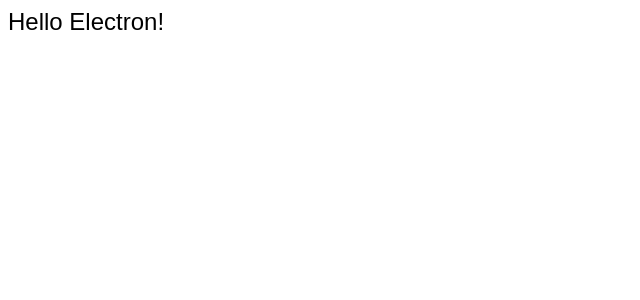
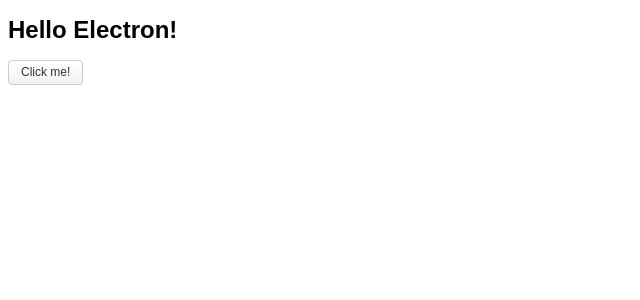
Before and after one commit to hokaccha/electron-starter, a React app: page / in a window 1280 px wide. Shown: the top 300 px of the page, without its empty margins (0-640 px from the left). Built offline with nearby package versions, Linux system fonts and the light colour scheme; the HTML template or start-up script is replaced by a standard one.

Commit message:
Add Button component

```diff
--- a/src/renderer/app.css
+++ b/src/renderer/app.css
@@ -1,4 +1,7 @@
 .App {
   font-family: sans-serif;
+}
+
+.App h1 {
   font-size: 24px;
 }
--- a/src/renderer/app.tsx
+++ b/src/renderer/app.tsx
@@ -1,11 +1,19 @@
 import * as React from 'react';
 import * as ReactDOM from 'react-dom';
+import Button from './components/Button';
 
 import './app.css';
 
 class App extends React.Component<any, any> {
   render() {
-    return <div className="App">Hello Electron!</div>;
+    return <div className="App">
+      <h1>Hello Electron!</h1>
+      <Button onClick={e => this.handleClickButton()}>Click me!</Button>
+    </div>;
+  }
+
+  handleClickButton() {
+    console.log('clicked!');
   }
 }
 
--- /dev/null
+++ b/src/renderer/components/Button/Button.css
@@ -0,0 +1,22 @@
+.Button {
+  display: inline-block;
+  padding: 3px 12px;
+  margin: 0;
+  font-size: 12px;
+  line-height: 1.4;
+  text-align: center;
+  white-space: nowrap;
+  vertical-align: middle;
+  cursor: pointer;
+  background-image: linear-gradient(transparent, rgba(0, 0, 0, 0.02), rgba(0, 0, 0, 0.06));
+  border: 1px solid #CCC;
+  border-radius: 4px;
+  color: #333;
+  background-color: #FFF;
+  user-select: none;
+  -webkit-user-select: none;
+}
+
+.Button:hover {
+  background-image: linear-gradient(transparent, rgba(0, 0, 0, 0.05), rgba(0, 0, 0, 0.10));
+}
--- /dev/null
+++ b/src/renderer/components/Button/Button.tsx
@@ -0,0 +1,22 @@
+import * as React from 'react';
+
+interface ButtonProps {
+  onClick: (event: React.MouseEvent<HTMLSpanElement>) => void;
+}
+
+export default class Button extends React.Component<ButtonProps> {
+  constructor(props) {
+    super(props);
+    this.handleClick = this.handleClick.bind(this);
+  }
+
+  handleClick(e: React.MouseEvent<HTMLSpanElement>) {
+    if (this.props.onClick) {
+      this.props.onClick(e);
+    }
+  }
+
+  render() {
+    return <span className="Button" onClick={this.handleClick}>{this.props.children}</span>;
+  }
+}
--- /dev/null
+++ b/src/renderer/components/Button/index.ts
@@ -0,0 +1,3 @@
+import './Button.css';
+import Button from './Button';
+export default Button;
```
